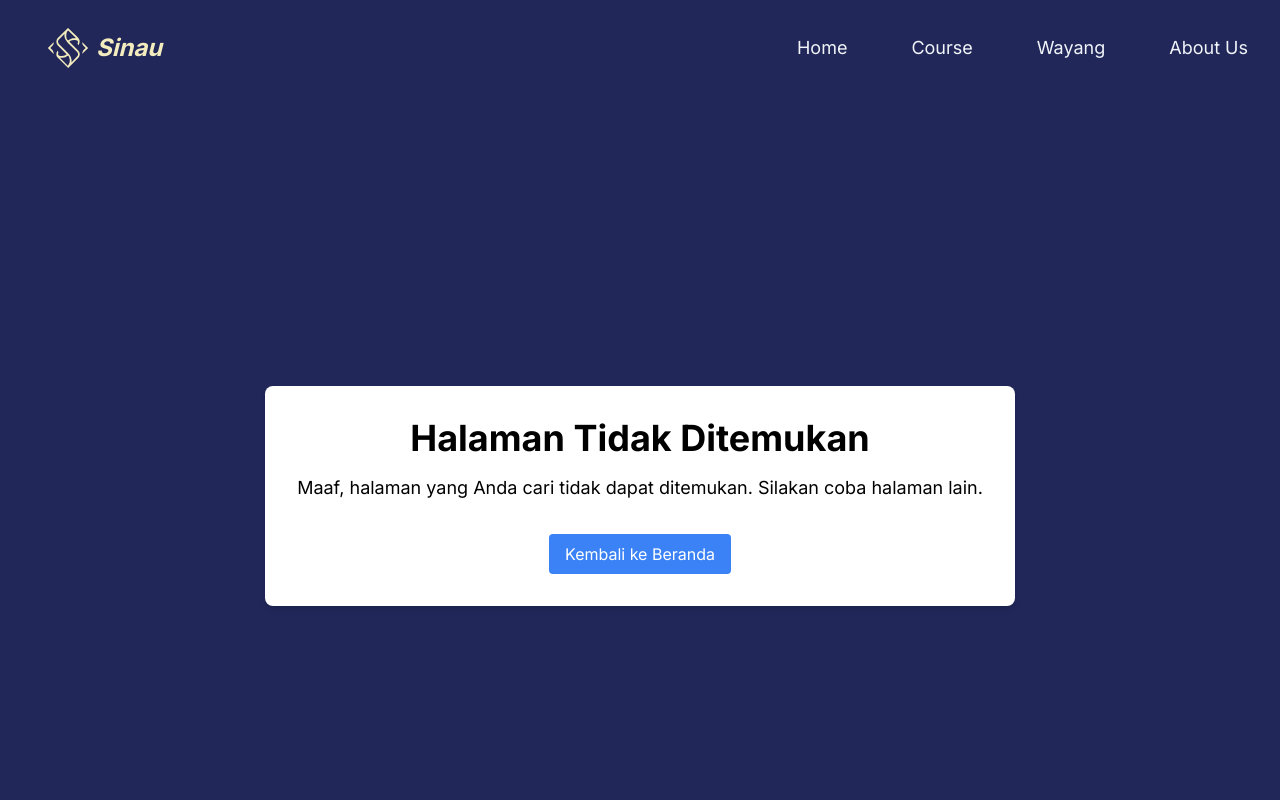
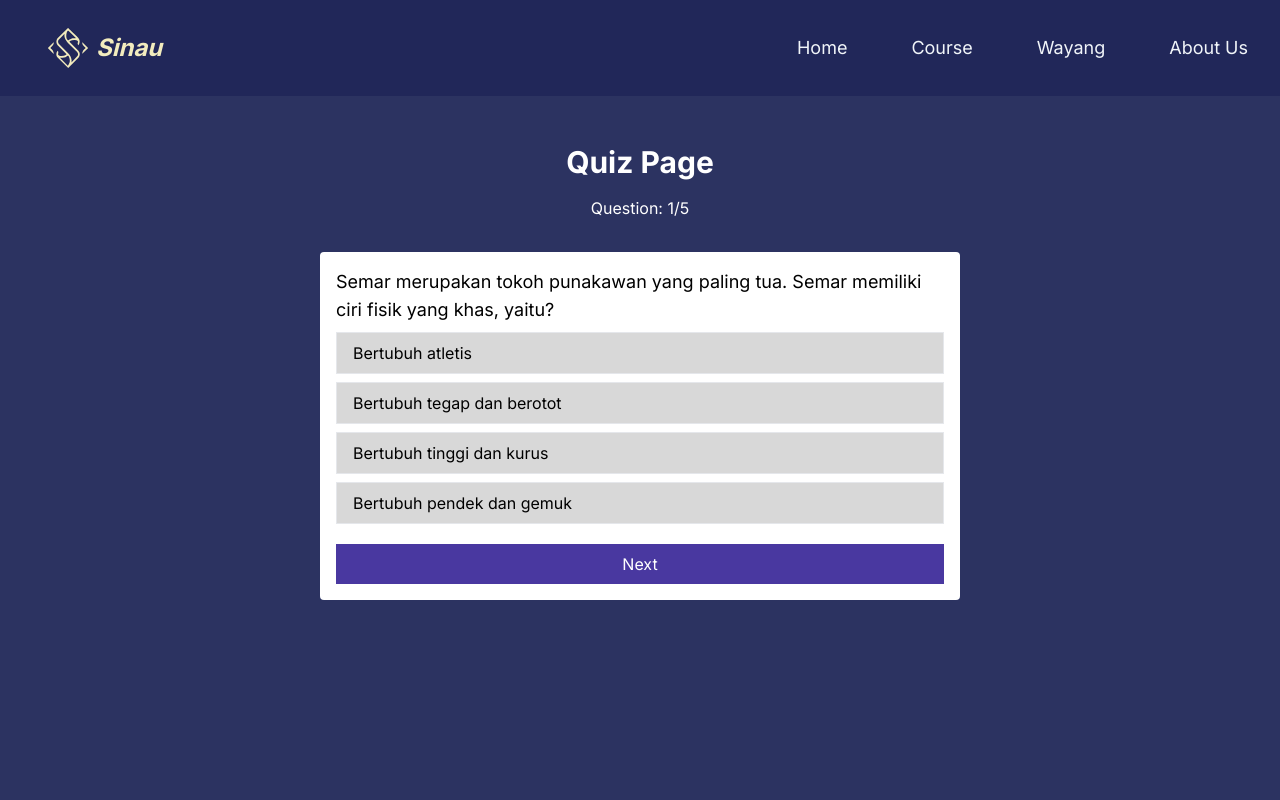
Before and after one commit to princeofverry/Sinau-Web, a Next.js app: page /Quizpunakawan in a window 1280 px wide. Before the commit this address had no page. Shown: the top 800 px of the page. Built offline with nearby package versions, Linux system fonts and the light colour scheme.

Commit message:
nambahin punakawan

```diff
--- /dev/null
+++ b/src/app/Quizpunakawan/page.js
@@ -0,0 +1,116 @@
+'use client';
+import React, { useState } from 'react';
+import { quizpunakawan } from '../datapunakawan.js';
+
+const PageQuizpunakawan = () => {
+  const [activeQuestion, setActiveQuestion] = useState(0);
+  const [selectedAnswer, setSelectedAnswer] = useState('');
+  const [checked, setChecked] = useState(false);
+  const [selectedAnswerIndex, setSelectedAnswerIndex] = useState(null);
+  const [showResult, setShowResult] = useState(false);
+  const [result, setResult] = useState({
+    score: 0,
+    correctAnswers: 0,
+    wrongAnswers: 0,
+  });
+
+  const { questions } = quizpunakawan;
+  const { question, answers, correctAnswer } = questions[activeQuestion];
+
+  //   Select and check answer
+  const onAnswerSelected = (answer, idx) => {
+    setChecked(true);
+    setSelectedAnswerIndex(idx);
+    if (answer === correctAnswer) {
+      setSelectedAnswer(true);
+      console.log('true');
+    } else {
+      setSelectedAnswer(false);
+      console.log('false');
+    }
+  };
+
+  // Calculate score and increment to next question
+  const nextQuestion = () => {
+    setSelectedAnswerIndex(null);
+    setResult((prev) =>
+      selectedAnswer
+        ? {
+            ...prev,
+            score: prev.score + 5,
+            correctAnswers: prev.correctAnswers + 1,
+          }
+        : {
+            ...prev,
+            wrongAnswers: prev.wrongAnswers + 1,
+          }
+    );
+    if (activeQuestion !== questions.length - 1) {
+      setActiveQuestion((prev) => prev + 1);
+    } else {
+      setActiveQuestion(0);
+      setShowResult(true);
+    }
+    setChecked(false);
+  };
+
+  return (
+    <div className='bg-[#2C3361] min-h-screen text-white pt-6 sm:px-80 px-8'>
+      <h1 className="sm:text-3xl text-xl font-bold text-white text-center mt-6">Quiz Page</h1>
+      <div>
+        <h2 className="text-white text-center mt-4">
+          Question: {activeQuestion + 1}
+          <span>/{questions.length}</span>
+        </h2>
+      </div>
+      <div>
+        {!showResult ? (
+          <div className='bg-white sm:p-4 p-6 mt-8 rounded'>
+            <h3 className='text-black text-sm sm:text-lg'>{questions[activeQuestion].question}</h3>
+            {answers.map((answer, idx) => (
+               <li
+               key={idx}
+               onClick={() => onAnswerSelected(answer, idx)}
+               className={`${
+                 selectedAnswerIndex === idx ? 'text-white bg-[#AD88E7]' : 'bg-[#d8d8d8]'
+               } text-black list-none cursor-pointer my-2 px-4 py-2 border text- border-solid`}
+             >
+               <span>{answer}</span>
+             </li>
+            ))}
+            {checked ? (
+              <button onClick={nextQuestion} className='w-full px-4 py-2 mt-3 text-base rounded bg-[#AD88E7] text-white'>
+                {activeQuestion === question.length - 1 ? 'Finish' : 'Next'}
+              </button>
+            ) : (
+              <button onClick={nextQuestion} disabled className='bg-[#4938A0] text-white w-full px-4 py-2 mt-3'>
+                {' '}
+                {activeQuestion === question.length - 1 ? 'Finish' : 'Next'}
+              </button>
+            )}
+          </div>
+        ) : (
+          <div className='quiz-container'>
+            <h3>Results</h3>
+            <h3>Overall {(result.score / 25) * 100}%</h3>
+            <p>
+              Total Questions: <span>{questions.length}</span>
+            </p>
+            <p>
+              Total Score: <span>{result.score}</span>
+            </p>
+            <p>
+              Correct Answers: <span>{result.correctAnswers}</span>
+            </p>
+            <p>
+              Wrong Answers: <span>{result.wrongAnswers}</span>
+            </p>
+            <button onClick={() => window.location.reload()} className="w-full px-4 py-2 mt-3 text-base rounded bg-[#AD88E7] text-white">Restart</button>
+          </div>
+        )}
+      </div>
+    </div>
+  );
+};
+
+export default PageQuizpunakawan;
--- /dev/null
+++ b/src/app/datapunakawan.js
@@ -0,0 +1,35 @@
+export const quizpunakawan = {
+    totalQuestions: 5,
+    questions: [
+      {
+        id: 1,
+        question: 'Semar merupakan tokoh punakawan yang paling tua. Semar memiliki ciri fisik yang khas, yaitu?',
+        answers: ['Bertubuh atletis', 'Bertubuh tegap dan berotot', 'Bertubuh tinggi dan kurus', 'Bertubuh pendek dan gemuk'],
+        correctAnswer: 'Bertubuh pendek dan gemuk',
+      },
+      {
+        id: 2,
+        question: 'Semar memiliki sifat yang bijaksana, sabar, dan ikhlas. Sifat ini sesuai dengan salah satu nama Semar, yaitu ?',
+        answers: ['Togog', 'Batara Ismaya', 'Ki Lurah Badranaya', 'Ki Dalang'],
+        correctAnswer: 'Batara Ismaya',
+      },
+      {
+        id: 3,
+        question: 'Semar merupakan abdi dari?',
+        answers: ['Bima', 'Pandawa', 'Kurawa', 'Kresna'],
+        correctAnswer: 'Pandawa',
+      },
+      {
+        id: 4,
+        question: 'Semar merupakan salah satu tokoh penting dalam cerita wayang. Semar memiliki peran sebagai?',
+        answers: ['Pengawal', 'Pelayan', 'Penasihat', 'Raja'],
+        correctAnswer: 'Penasihat',
+      },
+      {
+        id: 5,
+        question: 'Siapa yang bukan termasuk punakawan?',
+        answers: ['Semar', 'Bagong', 'Gareng', 'Bima'],
+        correctAnswer: 'Bima',
+      },
+    ],
+  };
--- /dev/null
+++ b/src/app/penjelasanpunakawan/page.js
@@ -0,0 +1,64 @@
+import React from "react";
+import Image from "next/image";
+import Link from "next/link";
+
+const Penjelasanpunakawan= () => {
+  return (
+    <div className="bg-[#2C3361] flex flex-col min-h-screen text-white sm:px-80 px-8 items-center justify-center py-4">
+      <h1 className="sm:text-3xl text-lg font-bold text-white text-center py-4">
+        YSemar
+      </h1>
+      <div className="max-w-screen-xl mx-auto mb-8">
+        <div className="pandawa-container flex justify-center">
+          <div className="flex flex-wrap justify-center gap-14">
+            <div className="pandawa-box bg-[#AD88E7] sm:w-[600px] w-[300px] h-[200px] sm:h-[400px] rounded-2xl relative overflow-hidden">
+              {/* Image inside the top box */}
+              <Image
+                src="/videoSemar.png"
+                layout="fill"
+                objectFit="cover"
+                alt="Unggah-Ungguh"
+              />
+              <div className="bg-[#4938A0] w-full h-20 rounded-b-2xl absolute bottom-0 left-0 right-0 flex justify-between items-center px-4">
+                {/* IconPlay on the left */}
+                <div className="flex items-center">
+                  <Image
+                    src="/iconPlay.png"
+                    width={20}
+                    height={20}
+                    alt="play"
+                  />
+                </div>
+                {/* Additional icons on the right */}
+                <div className="flex items-center space-x-4">
+                  <Image src="/iconCC.png" alt="CC" width={32} height={32} />
+                  <Image
+                    src="/iconSetting.png"
+                    alt="Setting"
+                    width={32}
+                    height={32}
+                  />
+                  <Image
+                    src="/iconFull.png"
+                    alt="Full"
+                    width={32}
+                    height={32}
+                  />
+                </div>
+              </div>
+            </div>
+          </div>
+        </div>
+      </div>
+
+      {/* Start Quiz button */}
+      <Link href="/Quizpunakawan">
+        <button className="bg-[#4938A0] text-white px-4 py-2 rounded-md w-full sm:w-[600px] hover:bg-[#5E4C96] transition duration-300">
+          Start Quiz
+        </button>
+      </Link>
+    </div>
+  );
+};
+
+export default Penjelasanpunakawan;
--- a/src/app/wayang/components/punakawan.js
+++ b/src/app/wayang/components/punakawan.js
@@ -1,5 +1,6 @@
 import React from 'react';
 import Image from 'next/image';
+import Link from "next/link";
 
 const Punakawan = () => {
   return (
@@ -12,6 +13,7 @@ const Punakawan = () => {
         <div className='pandawa-container flex flex-col sm:flex-row sm:justify-center items-center gap-14 mx-8'>
           <div className='flex flex-wrap gap-4 justify-center items-center'>
             {/* Semar */}
+            <Link href="./penjelasanpunakawan">
               <div className='pandawa-box bg-[#AD88E7] w-60 h-72 rounded-2xl relative'>
                 <Image
                   src="/iconSemar1.png"
@@ -29,7 +31,7 @@ const Punakawan = () => {
                   <p className='additional-text w-40'>Melambangkan kehendak yang luhur, sehingga tidak pernah mau mengabdi kepada manusia yang berbuat jahat.</p>
                 </div>
               </div>
-
+            </Link>
             {/* Gareng */}
             <div className='pandawa-box bg-[#AD88E7] w-60 h-72 rounded-2xl relative'>
               <Image
```
Also changed, not shown: 1 other file (tests, documents, lock files or other folders). Lines whose indentation alone changed are shown as unchanged.
